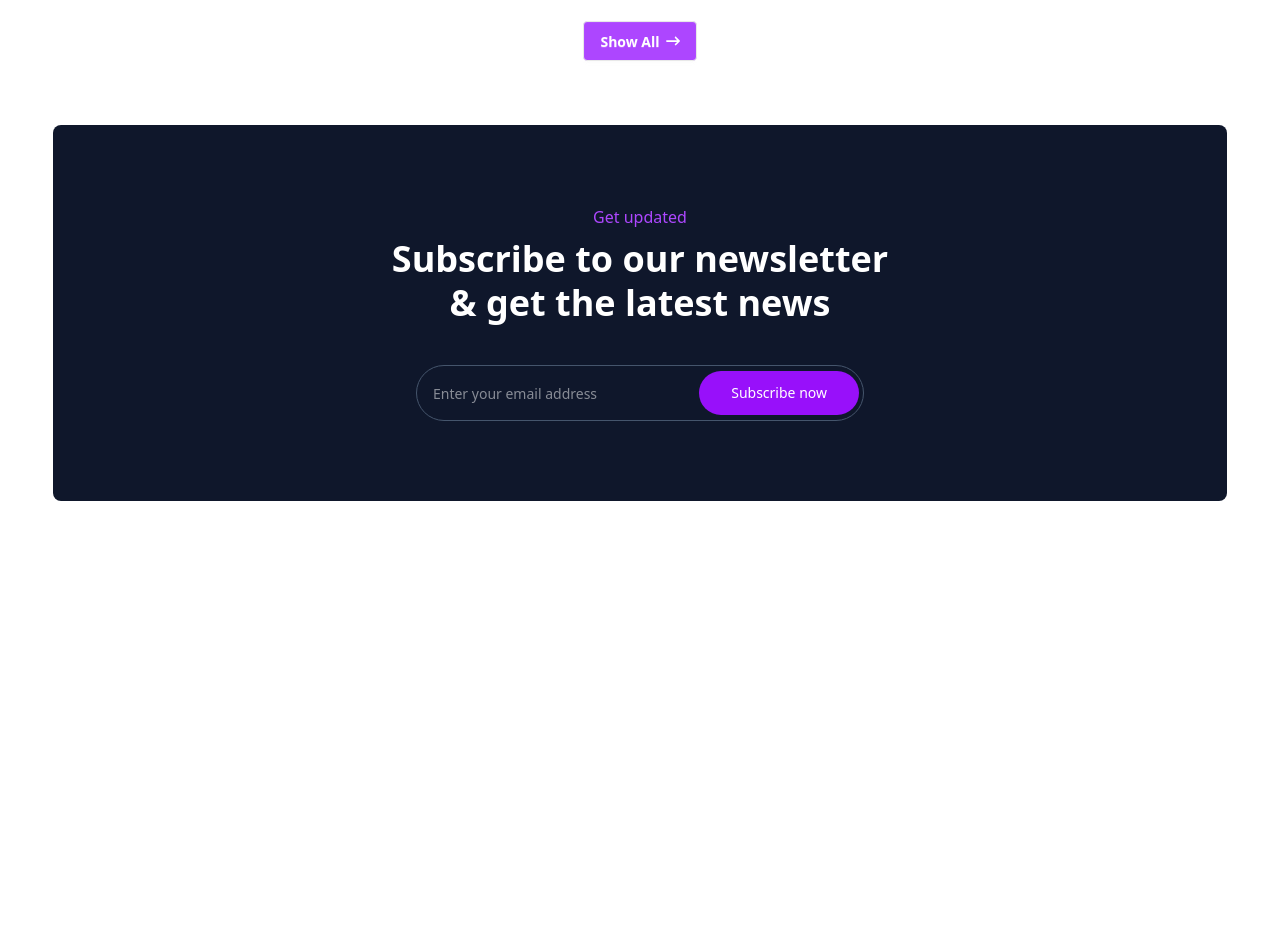
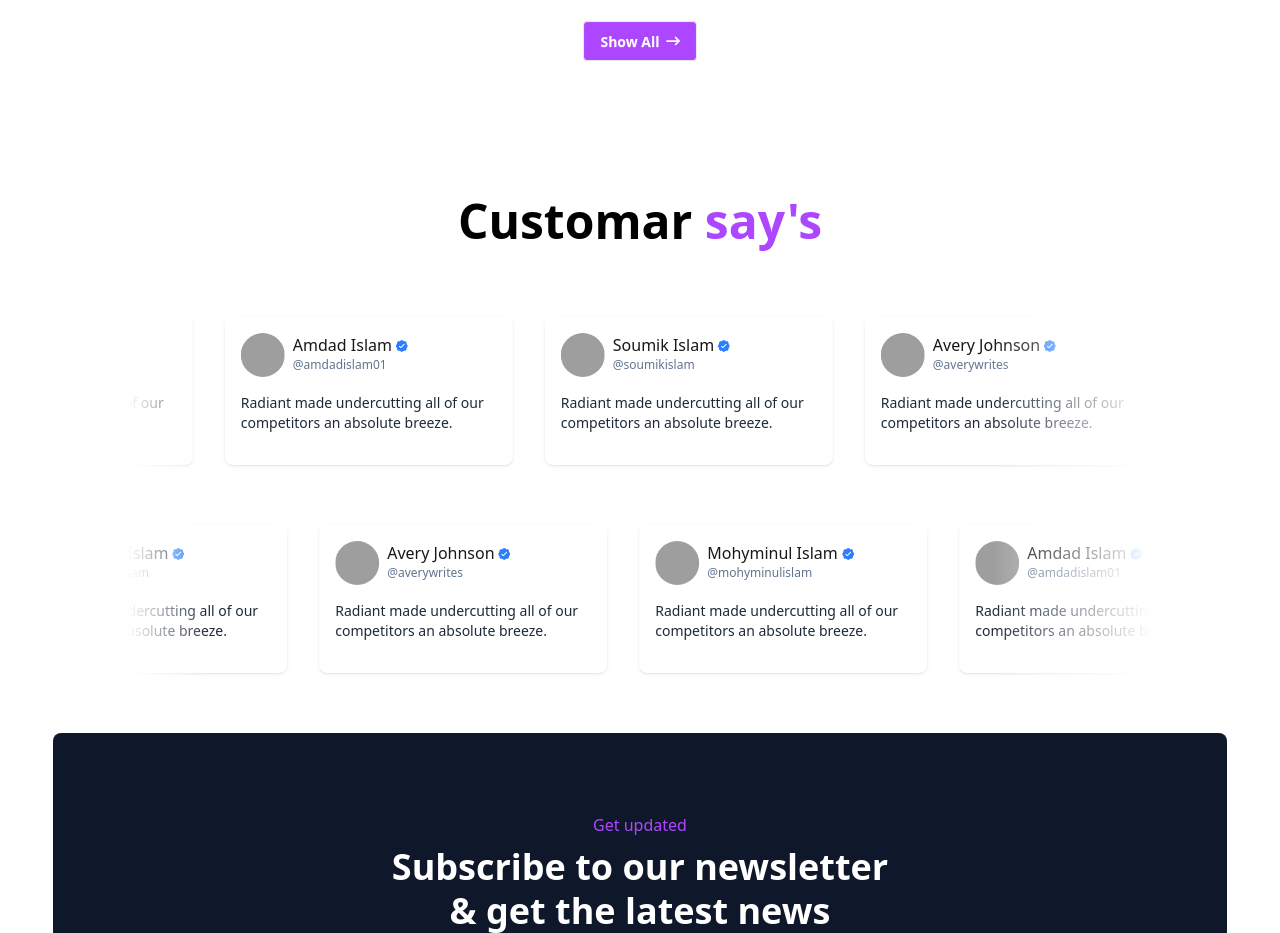
Before and after one commit to mohyminulislam-mi/Smart-deals, a React (Vite) app: page / in a window 1280 px wide. Shown: the part 1080-2013 px from the top of the page. Before the commit the page ends 1581 px from the top, so only its background shows below. Built offline with nearby package versions, Linux system fonts and the light colour scheme; no server answers; grey boxes are pictures that could not be loaded.

Commit message:
make Testimonials section

```diff
--- a/src/components/Home/HeroSection.jsx
+++ b/src/components/Home/HeroSection.jsx
@@ -12,7 +12,7 @@ const HeroSection = () => {
     "https://saasly.prebuiltui.com/assets/companies-logo/walmart.svg",
   ];
   return (
-    <section className="relative lg:min-h-screen md:min-h-[60vh] min-h-[40vh] flex flex-col items-center justify-center text-center px-4 overflow-hidden bg-gradient-to-r from-sky-100 via-white to-[#E0F8F5]">
+    <section className="relative lg:min-h-screen md:min-h-[60vh] min-h-[40vh] flex flex-col items-center justify-center text-center px-4 overflow-hidden bg-linear-to-r from-sky-100 via-white to-[#E0F8F5]">
       <img
         src={bghero1}
         alt="left curve"
@@ -35,7 +35,7 @@ const HeroSection = () => {
             <img
               src="https://images.unsplash.com/photo-1438761681033-6461ffad8d80?q=80&w=200"
               alt="user3"
-              className="size-8 object-cover rounded-full border-2 border-white hover:-translate-y-0.5 transition z-[1]"
+              className="size-8 object-cover rounded-full border-2 border-white hover:-translate-y-0.5 transition z-1"
             />
             <img
               src="https://images.unsplash.com/photo-1633332755192-727a05c4013d?q=80&w=200"
@@ -45,17 +45,17 @@ const HeroSection = () => {
             <img
               src="https://images.unsplash.com/photo-1535713875002-d1d0cf377fde?q=80&w=200"
               alt="user2"
-              className="size-8 object-cover rounded-full border-2 border-white hover:-translate-y-0.5 transition z-[3]"
+              className="size-8 object-cover rounded-full border-2 border-white hover:-translate-y-0.5 transition z-3"
             />
             <img
               src="https://images.unsplash.com/photo-1438761681033-6461ffad8d80?q=80&w=200"
               alt="user3"
-              className="size-8 object-cover rounded-full border-2 border-white hover:-translate-y-0.5 transition z-[4]"
+              className="size-8 object-cover rounded-full border-2 border-white hover:-translate-y-0.5 transition z-4"
             />
             <img
               src="https://randomuser.me/api/portraits/men/75.jpg"
               alt="user5"
-              className="size-8 rounded-full border-2 border-white hover:-translate-y-0.5 transition z-[5]"
+              className="size-8 rounded-full border-2 border-white hover:-translate-y-0.5 transition z-5"
             />
           </div>
 
@@ -99,8 +99,8 @@ const HeroSection = () => {
 
         {/* CTA Buttons */}
         <div className="flex items-center gap-4 mt-7">
-          <a
-            href="/"
+          <Link
+            to='/allproduct'
             className="bg-purple-500 hover:bg-purple-600 text-white rounded-full px-9 h-12 m-1 ring-offset-2 ring-1 ring-purple-400 flex items-center transition-colors"
           >
             Get started
@@ -120,8 +120,8 @@ const HeroSection = () => {
               <path d="M5 12h14"></path>
               <path d="m12 5 7 7-7 7"></path>
             </svg>
-          </a>
-          <button className="flex items-center gap-2 border border-slate-400 hover:bg-purple-50 transition rounded-full px-7 h-12 text-slate-700">
+          </Link>
+          <button className="flex items-center gap-2 border cursor-pointer border-slate-400 hover:bg-purple-50 transition rounded-full px-7 h-12 text-slate-700">
             <svg
               xmlns="http://www.w3.org/2000/svg"
               width="24"
--- /dev/null
+++ b/src/components/Home/Testimonials.jsx
@@ -0,0 +1,108 @@
+import React from "react";
+
+const Testimonials = () => {
+  const cardsData = [
+    {
+      image:
+        "https://avatars.githubusercontent.com/u/89629841?v=4",
+      name: "Mohyminul Islam",
+      handle: "@mohyminulislam",
+    },
+    {
+      image:
+        "https://avatars.githubusercontent.com/u/195456266?v=4",
+      name: "Amdad Islam",
+      handle: "@amdadislam01",
+    },
+    {
+      image:
+        "https://scontent.fjsr6-1.fna.fbcdn.net/v/t39.30808-6/591262883_872080508563750_1434817160406283580_n.jpg?_nc_cat=108&ccb=1-7&_nc_sid=833d8c&_nc_ohc=WepYNzVXR1AQ7kNvwFSkrxG&_nc_oc=AdlpGRkRMdPN4EHPhLJCX4kcjGoNCsVMF4j49yWBPsKtmOud8RafhgEuQeAdPUvSXvU&_nc_zt=23&_nc_ht=scontent.fjsr6-1.fna&_nc_gid=LmOlJlMfLET5ksLFW5zLNA&oh=00_AfkKmAP25SuXJzCaekJfj72pWL3LBval4ETTD-kTCf7G4A&oe=6935770F",
+      name: "Soumik Islam",
+      handle: "@soumikislam",
+    },
+    {
+      image:
+        "https://images.unsplash.com/photo-1522075469751-3a6694fb2f61?w=200&auto=format&fit=crop&q=60",
+      name: "Avery Johnson",
+      handle: "@averywrites",
+    },
+  ];
+  const CreateCard = ({ card }) => (
+    <div className="p-4 rounded-lg mx-4 shadow hover:shadow-lg transition-all duration-200 w-72 shrink-0">
+      <div className="flex gap-2">
+        <img
+          className="size-11 rounded-full"
+          src={card.image}
+          alt="User Image"
+        />
+        <div className="flex flex-col">
+          <div className="flex items-center gap-1">
+            <p>{card.name}</p>
+            <svg
+              className="mt-0.5 fill-blue-500"
+              width="12"
+              height="12"
+              viewBox="0 0 12 12"
+              xmlns="http://www.w3.org/2000/svg"
+            >
+              <path
+                fillRule="evenodd"
+                clipRule="evenodd"
+                d="M4.555.72a4 4 0 0 1-.297.24c-.179.12-.38.202-.59.244a4 4 0 0 1-.38.041c-.48.039-.721.058-.922.129a1.63 1.63 0 0 0-.992.992c-.071.2-.09.441-.129.922a4 4 0 0 1-.041.38 1.6 1.6 0 0 1-.245.59 3 3 0 0 1-.239.297c-.313.368-.47.551-.56.743-.213.444-.213.96 0 1.404.09.192.247.375.56.743.125.146.187.219.24.297.12.179.202.38.244.59.018.093.026.189.041.38.039.48.058.721.129.922.163.464.528.829.992.992.2.071.441.09.922.129.191.015.287.023.38.041.21.042.411.125.59.245.078.052.151.114.297.239.368.313.551.47.743.56.444.213.96.213 1.404 0 .192-.09.375-.247.743-.56.146-.125.219-.187.297-.24.179-.12.38-.202.59-.244a4 4 0 0 1 .38-.041c.48-.039.721-.058.922-.129.464-.163.829-.528.992-.992.071-.2.09-.441.129-.922a4 4 0 0 1 .041-.38c.042-.21.125-.411.245-.59.052-.078.114-.151.239-.297.313-.368.47-.551.56-.743.213-.444.213-.96 0-1.404-.09-.192-.247-.375-.56-.743a4 4 0 0 1-.24-.297 1.6 1.6 0 0 1-.244-.59 3 3 0 0 1-.041-.38c-.039-.48-.058-.721-.129-.922a1.63 1.63 0 0 0-.992-.992c-.2-.071-.441-.09-.922-.129a4 4 0 0 1-.38-.041 1.6 1.6 0 0 1-.59-.245A3 3 0 0 1 7.445.72C7.077.407 6.894.25 6.702.16a1.63 1.63 0 0 0-1.404 0c-.192.09-.375.247-.743.56m4.07 3.998a.488.488 0 0 0-.691-.69l-2.91 2.91-.958-.957a.488.488 0 0 0-.69.69l1.302 1.302c.19.191.5.191.69 0z"
+              />
+            </svg>
+          </div>
+          <span className="text-xs text-slate-500">{card.handle}</span>
+        </div>
+      </div>
+      <p className="text-sm py-4 text-gray-800">
+        Radiant made undercutting all of our competitors an absolute breeze.
+      </p>
+    </div>
+  );
+  return (
+    <div className="py-10">
+      <style>{`
+            @keyframes marqueeScroll {
+                0% { transform: translateX(0%); }
+                100% { transform: translateX(-50%); }
+            }
+
+            .marquee-inner {
+                animation: marqueeScroll 25s linear infinite;
+            }
+
+            .marquee-reverse {
+                animation-direction: reverse;
+            }
+        `}</style>
+
+      <div>
+        <h1 className="text-center text-5xl text-black font-bold py-8">
+          Customar <span className="text-purple-500">say's</span>
+        </h1>
+      </div>
+      <div className="marquee-row w-full mx-auto max-w-5xl overflow-hidden relative">
+        <div className="absolute left-0 top-0 h-full w-20 z-10 pointer-events-none bg-linear-to-r from-white to-transparent"></div>
+        <div className="marquee-inner flex transform-gpu min-w-[200%] pt-10 pb-5">
+          {[...cardsData, ...cardsData].map((card, index) => (
+            <CreateCard key={index} card={card} />
+          ))}
+        </div>
+        <div className="absolute right-0 top-0 h-full w-20 md:w-40 z-10 pointer-events-none bg-linear-to-l from-white to-transparent"></div>
+      </div>
+
+      <div className="marquee-row w-full mx-auto max-w-5xl overflow-hidden relative">
+        <div className="absolute left-0 top-0 h-full w-20 z-10 pointer-events-none bg-linear-to-r from-white to-transparent"></div>
+        <div className="marquee-inner marquee-reverse flex transform-gpu min-w-[200%] pt-10 pb-5">
+          {[...cardsData, ...cardsData].map((card, index) => (
+            <CreateCard key={index} card={card} />
+          ))}
+        </div>
+        <div className="absolute right-0 top-0 h-full w-20 md:w-40 z-10 pointer-events-none bg-linear-to-l from-white to-transparent"></div>
+      </div>
+    </div>
+  );
+};
+
+export default Testimonials;
--- a/src/pages/home/Home.jsx
+++ b/src/pages/home/Home.jsx
@@ -2,9 +2,7 @@ import React, { Suspense } from "react";
 import LatestProducts from "../../components/Home/LatestProducts";
 import HeroSection from "../../components/Home/HeroSection";
 import GetStart from "../../components/Home/GetStart";
-// const productsPromise = fetch("http://localhost:3000/latest-products").then(
-//   (res) => res.json()
-// );
+import Testimonials from "../../components/Home/Testimonials";
 const Home = () => {
   return (
     <section>
@@ -12,6 +10,7 @@ const Home = () => {
         <HeroSection />
       </div>
       <LatestProducts></LatestProducts>
+      <Testimonials />
       <GetStart />
     </section>
   );
```
